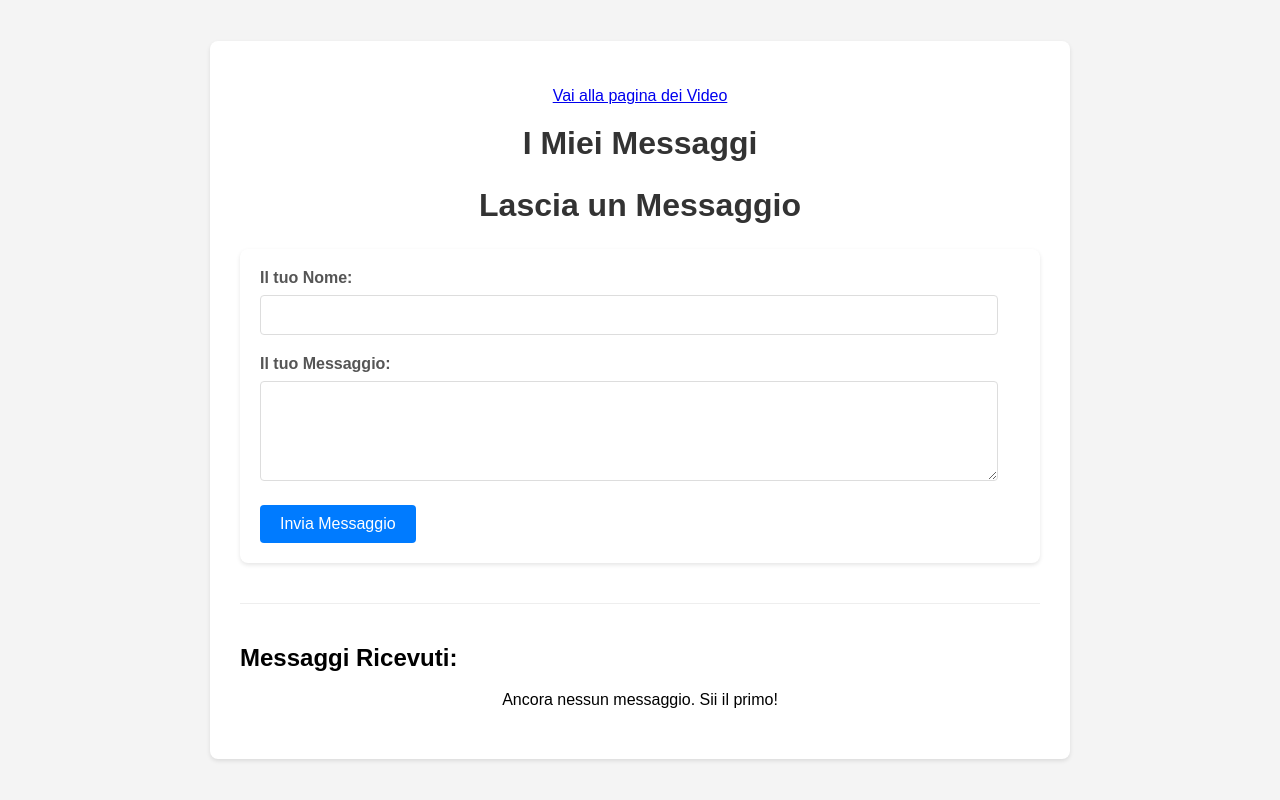
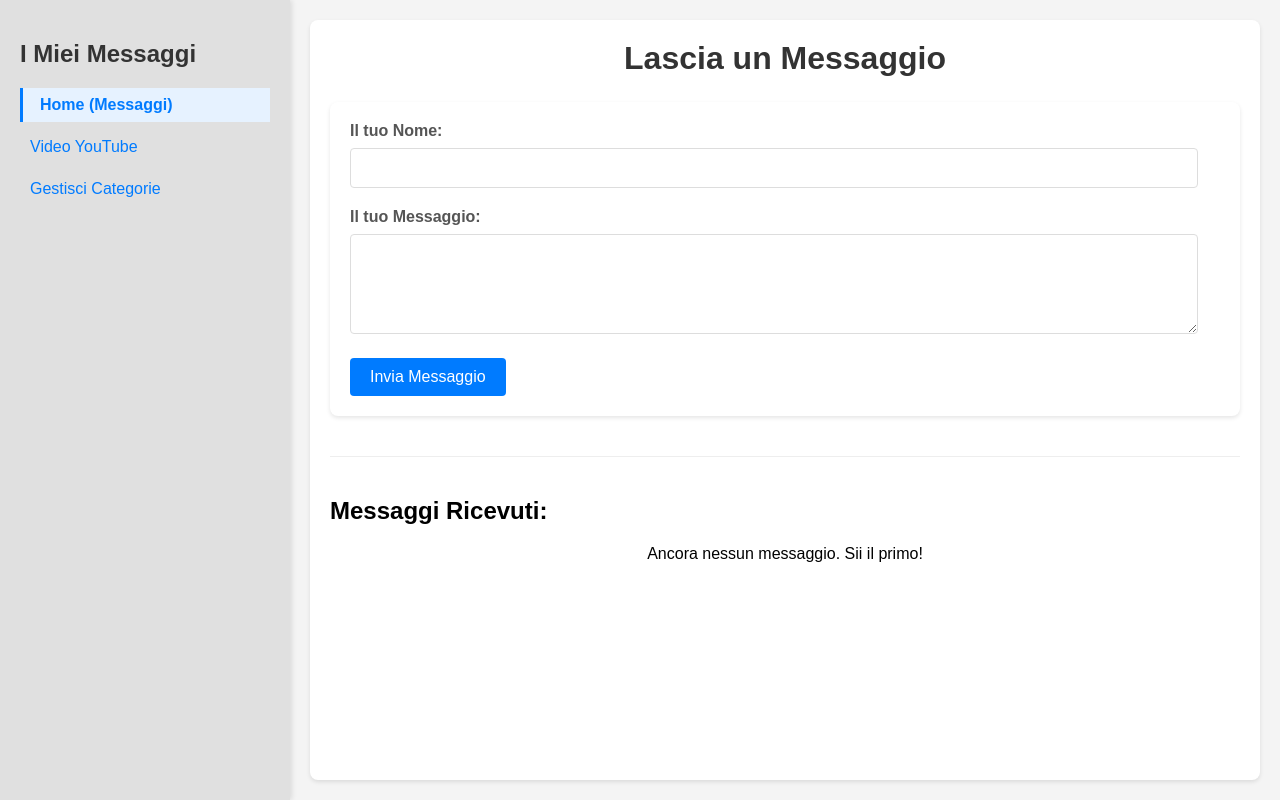
Before and after one commit to massgiu/microservice1, a Flask app: page / in a window 1280 px wide. Run offline with Flask 3, Linux system fonts and the light colour scheme.

Commit message:
Refactored index page

```diff
--- a/app/templates/index.html
+++ b/app/templates/index.html
@@ -7,11 +7,16 @@
     <link rel="stylesheet" href="{{ url_for('static', filename='style.css') }}">
 </head>
 <body>
-
-    <div class="container">
-        <p><a href="{{ url_for('main.video_page') }}">Vai alla pagina dei Video</a></p>
-        <h1>I Miei Messaggi</h1>
-
+    <div class="main-layout-container">
+        <div class="sidebar">
+            <h2>I Miei Messaggi</h2>
+            <ul>
+                <li class="sidebar-item-active"><a href="{{ url_for('main.index_page') }}">Home (Messaggi)</a></li>
+                <li><a href="{{ url_for('main.video_page') }}">Video YouTube</a></li>
+                <li><a href="{{ url_for('main.manage_categories') }}">Gestisci Categorie</a></li>
+            </ul>
+        </div>
+        <div class="content">
             <h1>Lascia un Messaggio</h1>
 
             {% if error %}
@@ -45,5 +50,6 @@
                 {% endif %}
             </div>
         </div>
+    </div>
 </body>
 </html>
```
Lines whose indentation alone changed are shown as unchanged.
